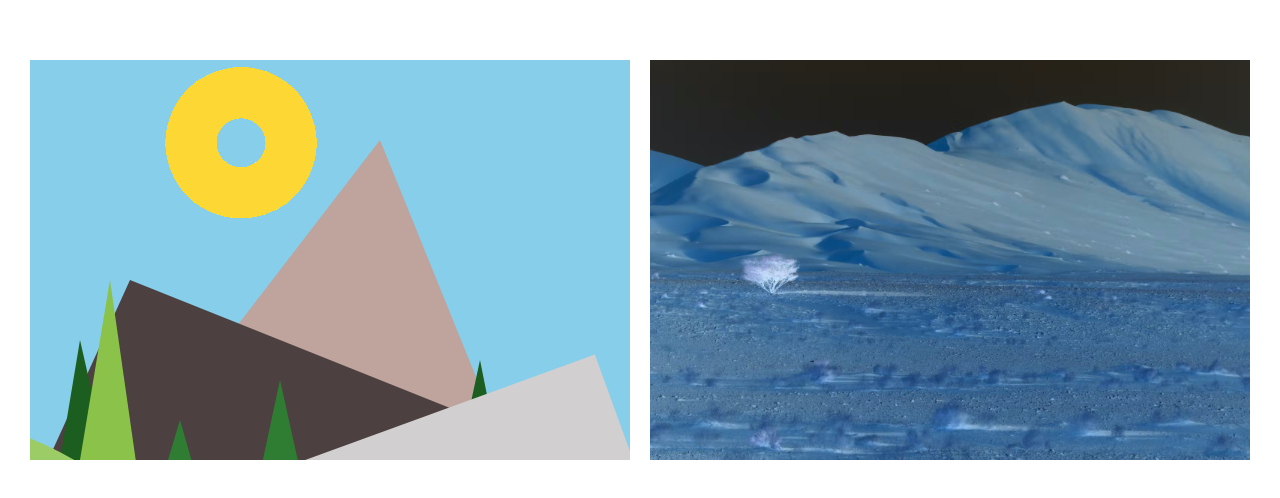
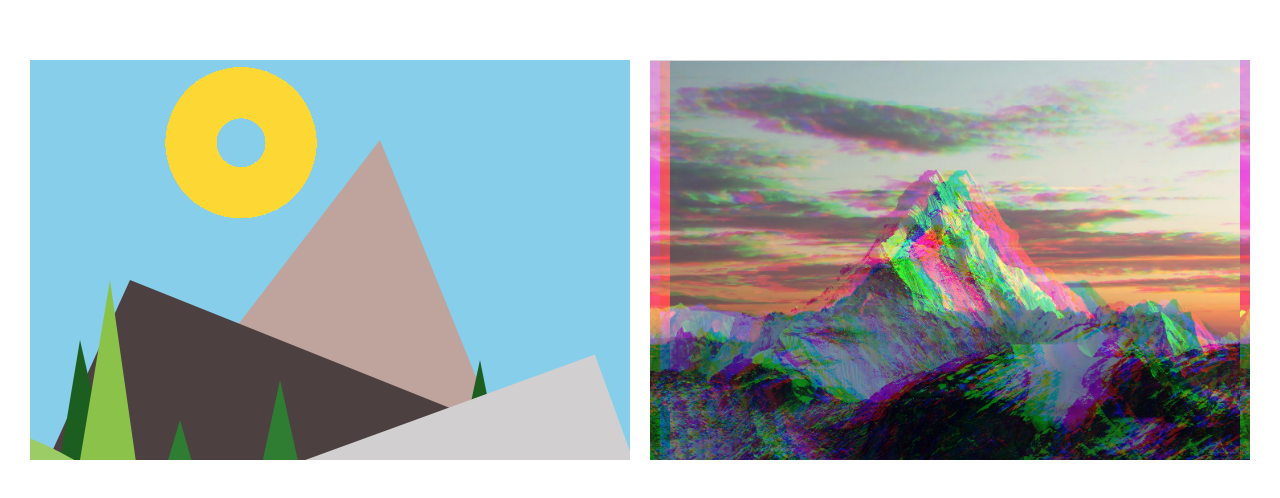
Before and after one commit to mapuya19/drawing-web, a plain HTML site: page drawing/canvas/index.html in a window 1280 px wide. Shown: the part 140-638 px from the top of the page. Drawn offline with Linux system fonts and the light colour scheme.

Commit message:
2d vs 3d mountain?

```diff
--- a/drawing/canvas/index.html
+++ b/drawing/canvas/index.html
@@ -17,7 +17,7 @@
       <canvas id="c1" width="600" height="400"></canvas>
       <canvas id="c2" width="600" height="400"></canvas>
       <div style="display: none">
-        <img src="assets/desert.jpg" alt="Desert" />
+        <img src="assets/mountain.jpg" alt="Desert" />
       </div>
     </div>
   </body>
--- a/drawing/canvas/js/canvas.js
+++ b/drawing/canvas/js/canvas.js
@@ -131,17 +131,33 @@ function desertDraw() {
   ctx2.drawImage(desertPic, 0, 0, 600, 400);
 
   let imageData = ctx2.getImageData(0, 0, canvas2.width, canvas2.height);
-  let data = imageData.data;
-  console.log(imageData);
 
-  // invert pixels
-  for (let i = 0; i < data.length; i += 4) {
-    data[i + 0] = 255 - data[i + 0]; // red
-    data[i + 1] = 255 - data[i + 1]; // green
-    data[i + 2] = 255 - data[i + 2]; // blue
+  const updatedImageData = rgbSplit(imageData, {
+    rOffset: 20,
+    gOffset: -10,
+    bOffset: 10,
+  });
+
+  ctx2.putImageData(updatedImageData, 0, 0);
+}
+
+function rgbSplit(imageData, options) {
+  // destructure the offset values from options, default to 0
+  const { rOffset = 0, gOffset = 0, bOffset = 0 } = options;
+
+  // clone the pixel array from original imageData
+  const originalArray = imageData.data;
+  const newArray = new Uint8ClampedArray(originalArray);
+
+  // loop through every pixel and assign values to the offseted position
+  for (let i = 0; i < originalArray.length; i += 4) {
+    newArray[i + 0 + rOffset * 4] = originalArray[i + 0]; // 🔴
+    newArray[i + 1 + gOffset * 4] = originalArray[i + 1]; // 🟢
+    newArray[i + 2 + bOffset * 4] = originalArray[i + 2]; // 🔵
   }
 
-  ctx2.putImageData(imageData, 0, 0);
+  // return a new ImageData object
+  return new ImageData(newArray, imageData.width, imageData.height);
 }
 
 // when the whole page has loaded, including all dependent resources
```
Also changed, not shown: drawing/canvas/assets/mountain.jpg (added), drawing/canvas/assets/park.jpg (deleted).
